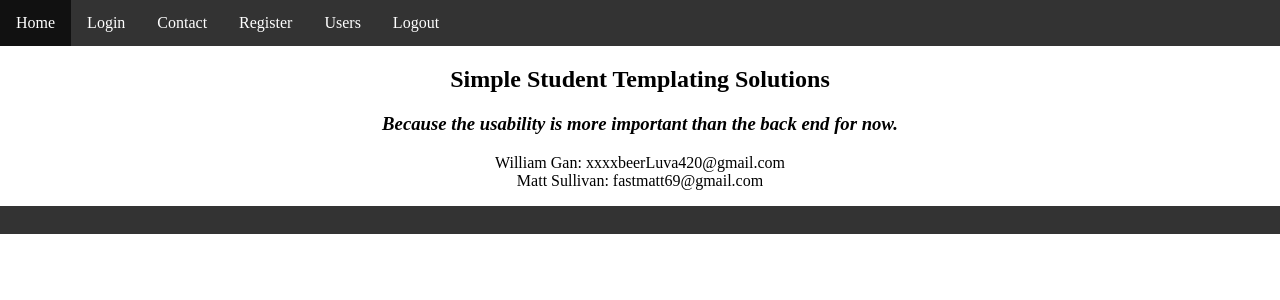
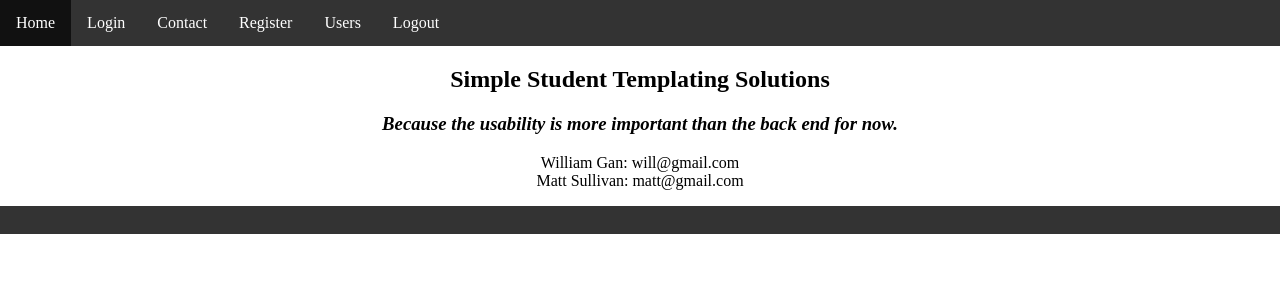
Before and after one commit to msullivan1999/SecureMessenger, a Bottle app: page /contact in a window 1280 px wide. Shown: the top 300 px of the page. Run offline with Bottle, Linux system fonts and the light colour scheme.

Commit message:
minor comment fixes

```diff
--- a/templates/contact.html
+++ b/templates/contact.html
@@ -1,5 +1,5 @@
 <p>
-William Gan: xxxxbeerLuva420@gmail.com
+William Gan: will@gmail.com
 <br>
-Matt Sullivan: fastmatt69@gmail.com
+Matt Sullivan: matt@gmail.com
 </p>
```
Also changed, not shown: database.db, 2 other files.
